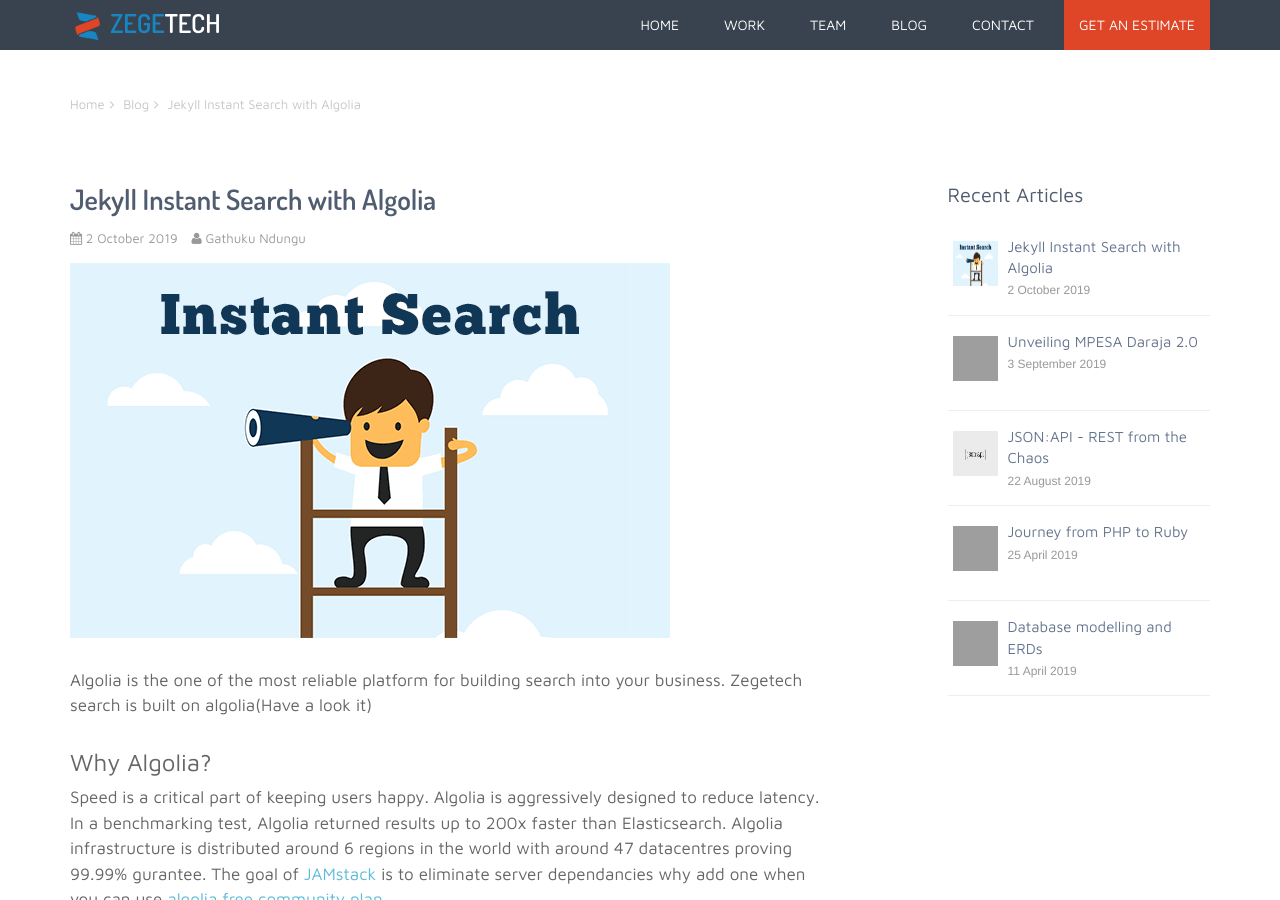
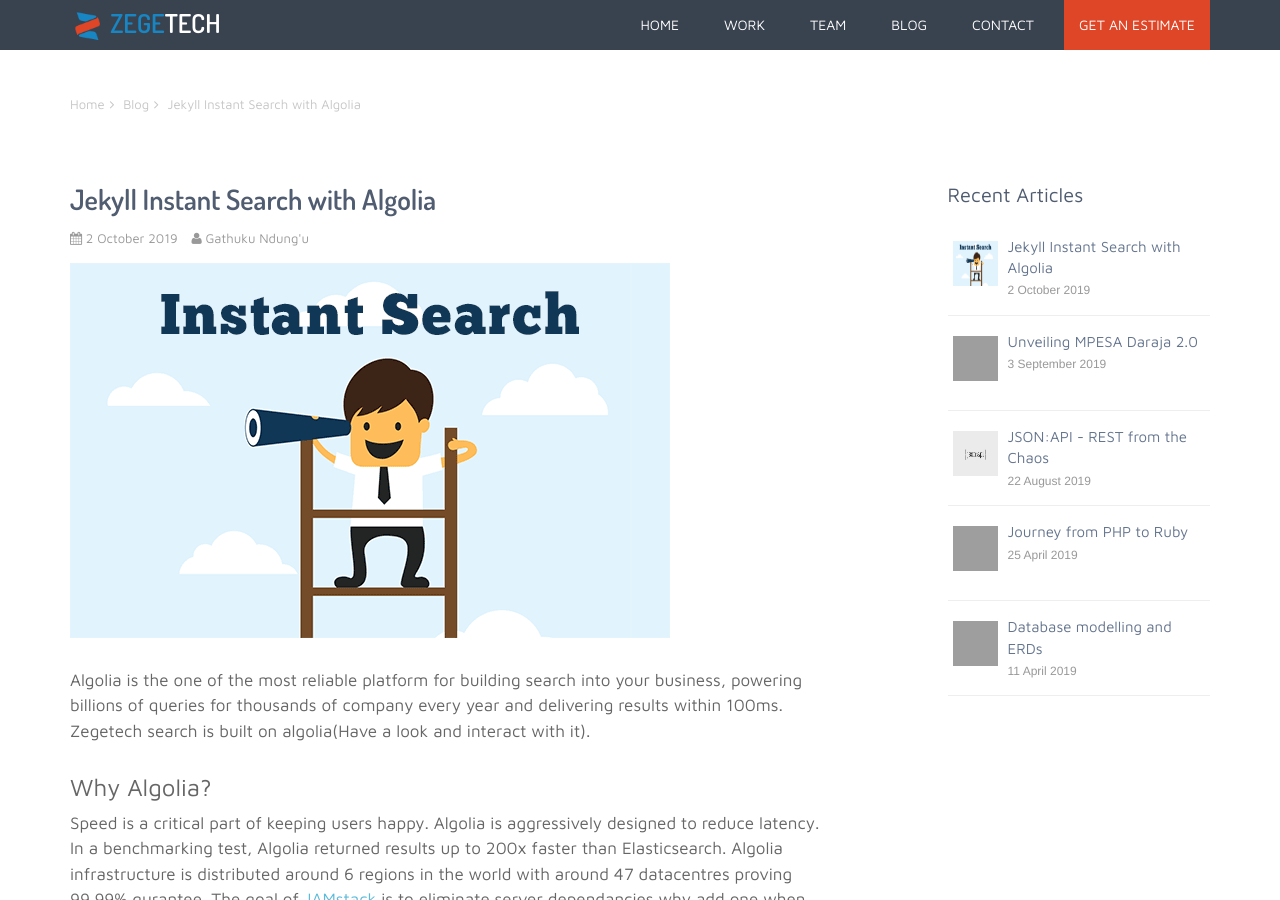
Before and after one commit to zegetech/zegetech.github.io, a Jekyll site: the page built from _posts/2019-10-04-jekyll-instant-search-with-algolia.md, in a window 1280 px wide and 900 px high. Built offline with Jekyll 4.4.1, drawn with Linux system fonts in a browser that asks for light colours; comment, search, counter and statistics services are not loaded; grey boxes are pictures that could not be loaded.

Commit message:
update blog intro

```diff
--- a/_posts/2019-10-04-jekyll-instant-search-with-algolia.md
+++ b/_posts/2019-10-04-jekyll-instant-search-with-algolia.md
@@ -4,9 +4,9 @@
 date: 2019-10-02 14:09 +0300
 categories:
 published: true
-author: Gathuku Ndungu
+author: Gathuku Ndung'u
 blog-image: algolia-search/algolia.png
-intro: Algolia is the one of the most reliable platform for building search into your business. Zegetech search is built on algolia(Have a look it)
+intro: Algolia is the one of the most reliable platform for building search into your business, powering billions of queries for thousands of company every year and delivering results within 100ms. Zegetech search is built on algolia(Have a look and interact with it).
 ---
 
 ![jekyll_instant_image](/assets/images/blog/algolia-search/algolia.png)
```
